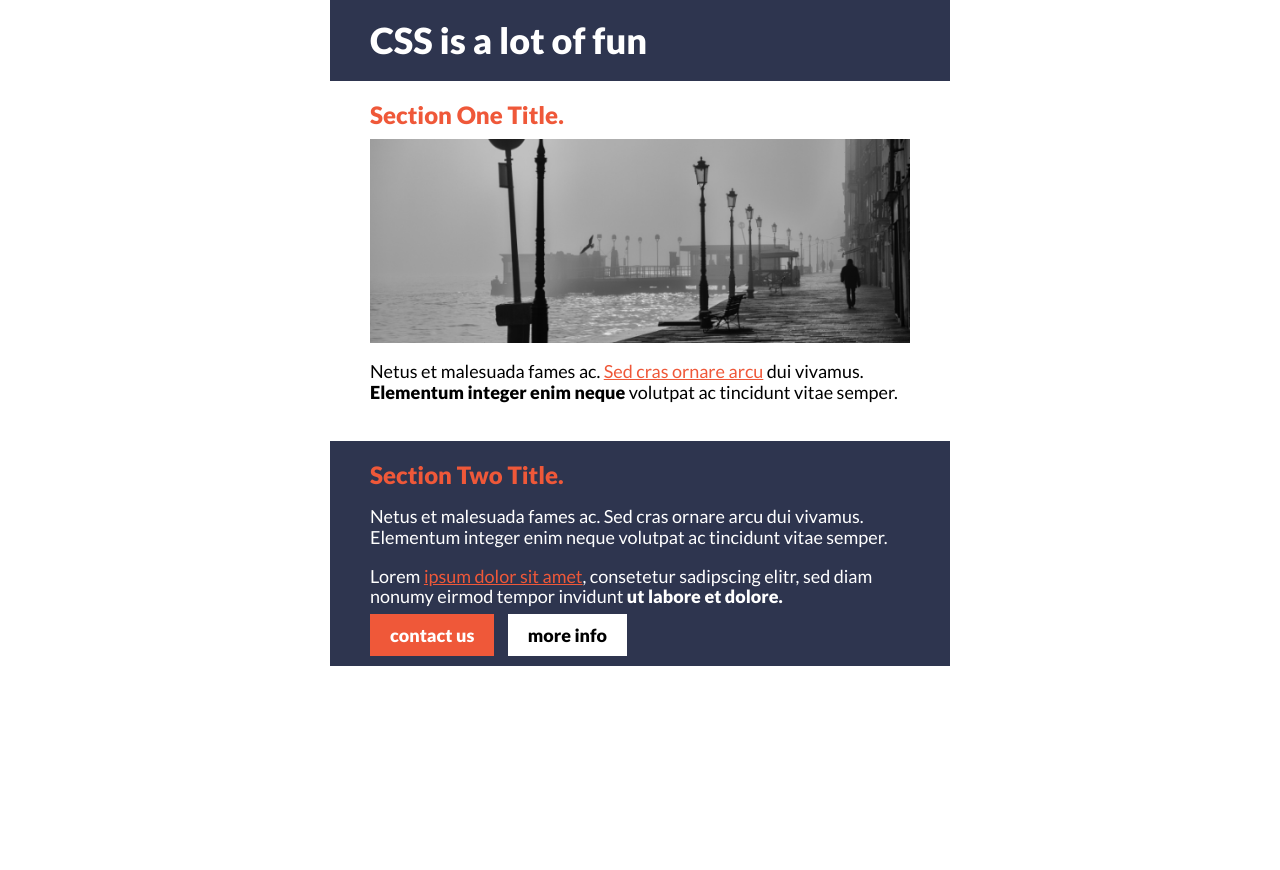
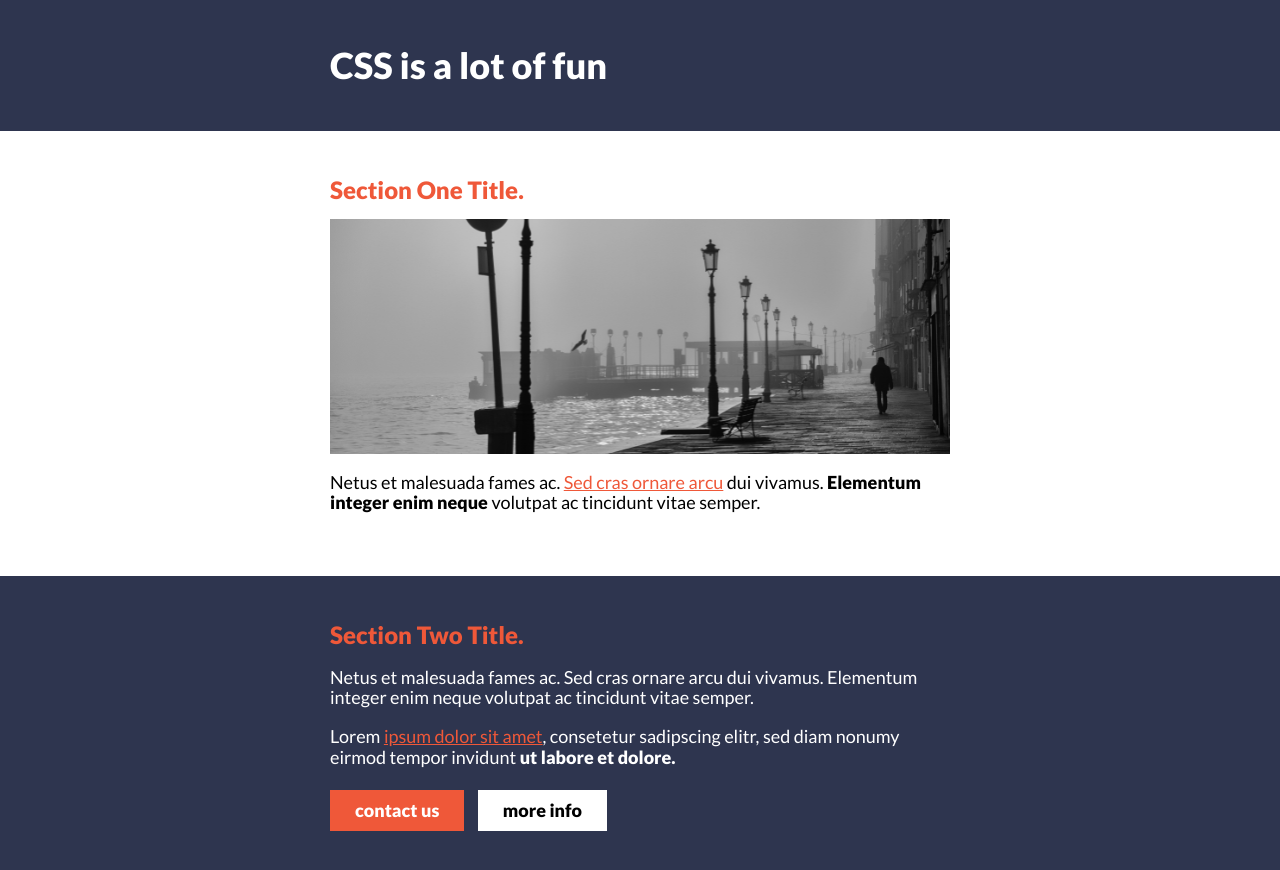
Before and after one commit to mf-dlcz/cssPractice, a website built with Vite: page index.html in a window 1280 px wide. Before the commit the page ends 800 px from the top, so only its background shows below. Built offline with nearby package versions, Linux system fonts and the light colour scheme.

Commit message:
moved my margin and width to the container

```diff
--- a/style/styles.css
+++ b/style/styles.css
@@ -1,23 +1,22 @@
 body {
   font-family: 'Lato', sans-serif;
-  max-width: 620px;
   margin: 0 auto;
   background: #FFF;
   font-size: 18px;
 }
+
 /*
 * Header
 */
 
-.container {
-
+header {
+  background-color: #2E354F;
+  padding: 45px 0;
 }
 
 #title {
   color: white;
   font-size: 36px;
-  background-color: #2E354F;
-  padding: 20px 40px;
   margin: 0;
 }
 
@@ -25,10 +24,14 @@ body {
 * Section One
 */
 
+.container {
+  width: 620px;
+  margin: 0 auto;
+}
+
 .section-one,
 .section-two {
-  padding: 20px 40px;
-  margin: 0 auto;
+  padding: 45px 0;
 }
 
 .section-one {
@@ -38,7 +41,7 @@ body {
 .section-title {
   font-size: 24px;
   color: #EF5839;
-  margin: 0 0 10px;
+  margin: 0 0 15px;
   font-weight: 900;
 }
 
@@ -71,13 +74,14 @@ body {
 .section-two {
   background-color: #2E354F;
   color: #FFF;
-  padding: 20px 40px;
 }
 
 .btn {
-  padding: 10px 20px;
+  display: inline-block;
+  padding: 10px 25px;
   margin: 5px 10px 20px 0;
   font-weight: 900;
+  text-decoration: none;
 }
 
 .btn:hover,
```
